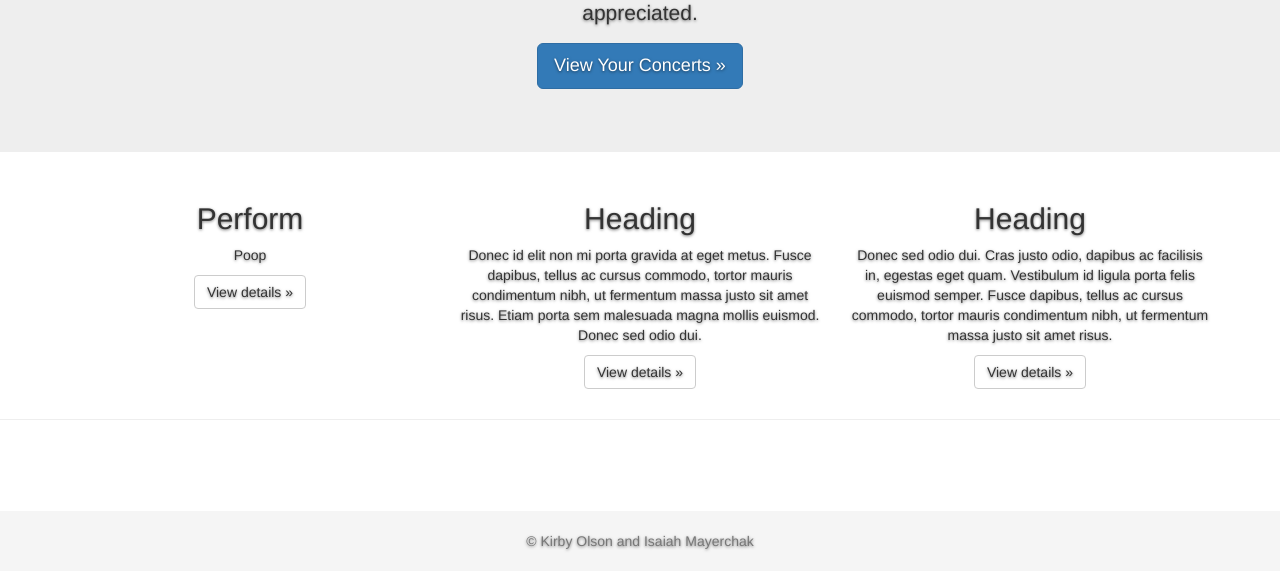
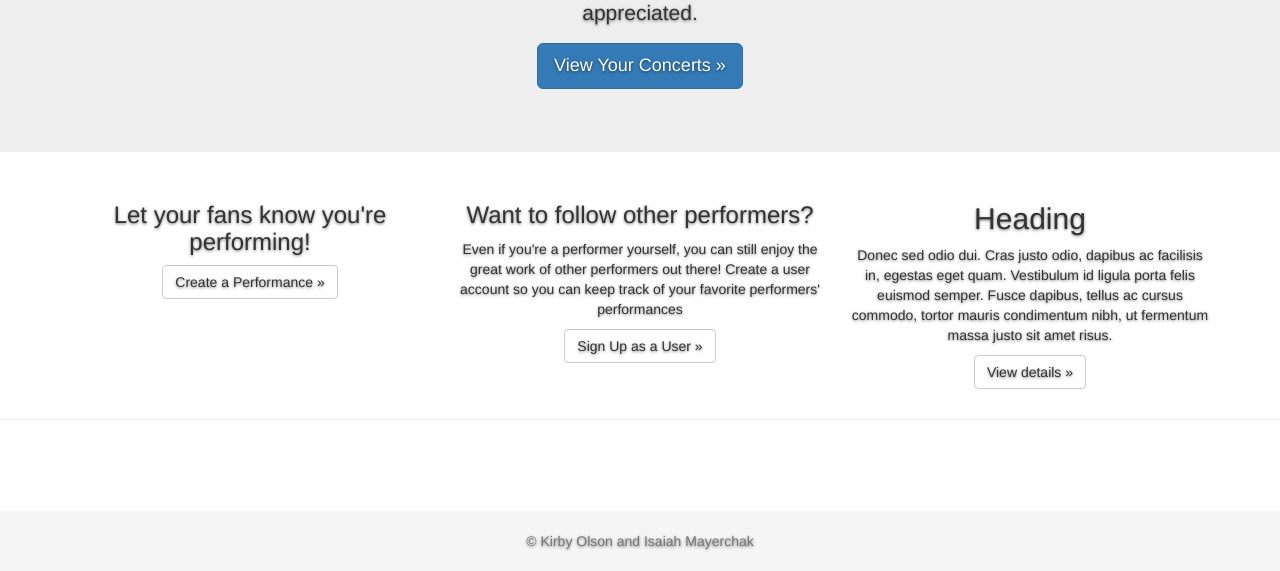
Before and after one commit to flysaiah/Busker-database, a Flask app: template templates/performer_landing.html in a window 1280 px wide. Shown: the part 229-800 px from the top of the page. Run offline with Flask 2, Linux system fonts and the light colour scheme; the template is opened without the code that fills it, so the values that code supplies are empty; some libraries are stand-ins or nearby versions.

Commit message:
Finished editing landing pages

```diff
--- a/templates/performer_landing.html
+++ b/templates/performer_landing.html
@@ -17,14 +17,14 @@
       <!-- Example row of columns -->
       <div class="row">
         <div class="col-md-4">
-          <h2>Perform</h2>
-          <p>Poop</p>
-          <p><a class="btn btn-default" href="#" role="button">View details &raquo;</a></p>
+          <h3>Let your fans know you're performing!</h3>
+          <p></p>
+          <p><a class="btn btn-default" href="/createconcert" role="button">Create a Performance &raquo;</a></p>
         </div>
         <div class="col-md-4">
-          <h2>Heading</h2>
-          <p>Donec id elit non mi porta gravida at eget metus. Fusce dapibus, tellus ac cursus commodo, tortor mauris condimentum nibh, ut fermentum massa justo sit amet risus. Etiam porta sem malesuada magna mollis euismod. Donec sed odio dui. </p>
-          <p><a class="btn btn-default" href="#" role="button">View details &raquo;</a></p>
+          <h3>Want to follow other performers?</h3>
+          <p>Even if you're a performer yourself, you can still enjoy the great work of other performers out there! Create a user account so you can keep track of your favorite performers' performances </p>
+          <p><a class="btn btn-default" href="#" role="button">Sign Up as a User &raquo;</a></p>
        	</div>
         <div class="col-md-4">
           <h2>Heading</h2>
```
